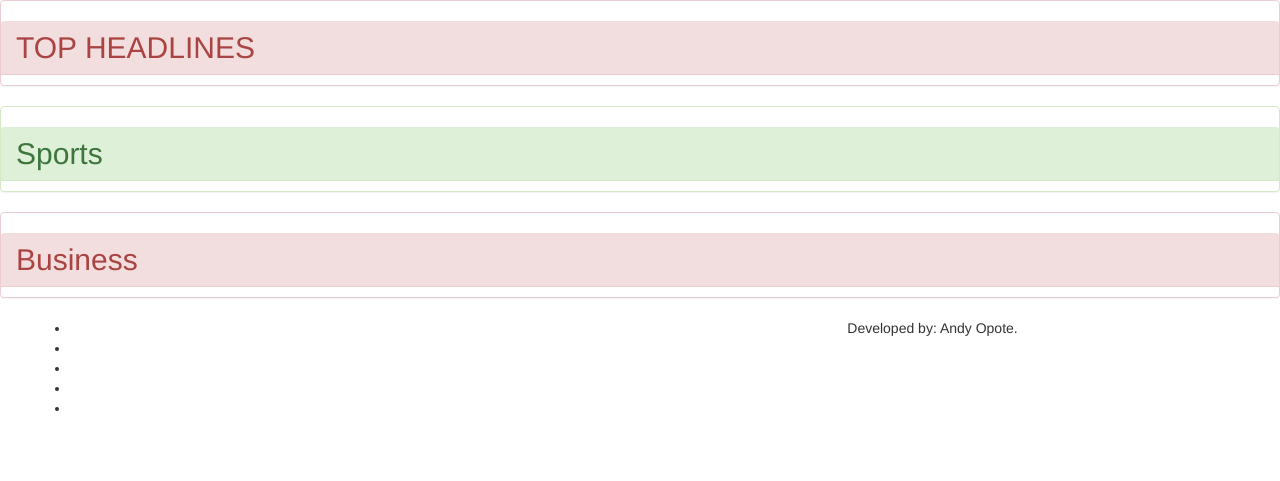
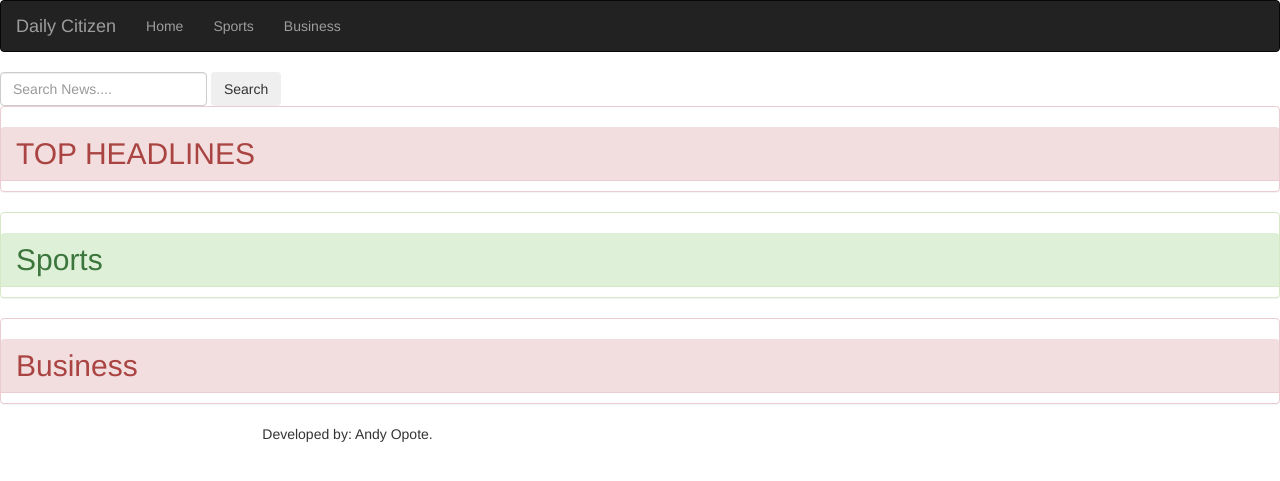
Before and after one commit to Andy3643/Daily-Citizen, a Flask app: template app/templates/index.html in a window 1280 px wide. Shown: the top 481 px of the page. Run offline with Flask 2, Linux system fonts and the light colour scheme; the template is opened without the code that fills it, so the values that code supplies are empty; some libraries are stand-ins or nearby versions.

Commit message:
deployment to heroku

```diff
--- a/app/templates/base.html
+++ b/app/templates/base.html
@@ -5,12 +5,14 @@
     <meta charset="UTF-8">
     <meta http-equiv="X-UA-Compatible" content="IE=edge">
     <meta name="viewport" content="width=device-width, initial-scale=1.0">
-    <link href="https://cdn.jsdelivr.net/npm/bootstrap@5.0.2/dist/css/bootstrap.min.css" rel="stylesheet" integrity="sha384-EVSTQN3/azprG1Anm3QDgpJLIm9Nao0Yz1ztcQTwFspd3yD65VohhpuuCOmLASjC" crossorigin="anonymous">
+
     <!-- <title></title> -->
     {% block tittle %} {% endblock %}
 </head>
 <body>
 <!--Navigation bar-->
+{% block navigation %}
+
 <nav class="navbar navbar-light navbar-expand-lg fixed-top">
     <div class="container">
       <a class="navbar-brand text-white " href="#"><h2><span><span class="text-white">DAILY CITIZEN</span> GENERETOR</span></h2></a>
@@ -45,6 +47,7 @@
     <input class="form-control mr-sm-2" type="search" placeholder="Search News...." aria-label="Search" name="search_name">
     <button class="btn btn-outline-success my-2 my-sm-0" type="submit">Search</button>
 </form>
+{% endblock %}
 
   <!-- Body Block -->
   {% block content %}
@@ -78,7 +81,7 @@
         <!-- Google -->
         <a
           class="btn btn-primary btn-floating m-1"
-          style="background-color: #dd4b39;"
+          style="background-color: hsl(7, 71%, 55%);"
           href="#!"
           role="button"
           ><i class="fab fa-google"></i
@@ -121,6 +124,6 @@
     </div>
     <!-- Copyright -->
   </footer>
-  <script src="https://cdn.jsdelivr.net/npm/bootstrap@5.0.2/dist/js/bootstrap.bundle.min.js" integrity="sha384-MrcW6ZMFYlzcLA8Nl+NtUVF0sA7MsXsP1UyJoMp4YLEuNSfAP+JcXn/tWtIaxVXM" crossorigin="anonymous"></script>
+
 </body>
 </html>
--- a/app/templates/bussiness.html
+++ b/app/templates/business.html
@@ -1,8 +1,8 @@
 {% extends 'base.html'%}
-{% import 'macros.html' as macro %}
+{% import 'macro.html' as macro %}
 {% block content%}
 <div class="panel panel-success">
-    <h1 class="my-4 panel-heading">Business</h1>
+    <h1 class="my-4 panel-heading text-center">Business</h1>
 
     <ul>
     {{macro.displaySources(business)}}
--- a/app/templates/index.html
+++ b/app/templates/index.html
@@ -1,8 +1,68 @@
 {% extends 'base.html'%}
 {% import 'macro.html' as macro %}
 
+{% block navigation %}
+{% endblock%}
+{% block content %}
 
-{% block content %}
+<!--navbar start-->
+<!-- <nav class="navbar navbar-light navbar-expand-lg fixed-top">
+    <div class="container">
+      <a class="navbar-brand text-white " href="#"><h2><span><span class="text-white">DAILY CITIZEN</span> GENERETOR</span></h2></a>
+      <button class="navbar-toggler bg-light" type="button" data-bs-toggle="offcanvas" data-bs-target="#offcanvasNavbar" aria-controls="offcanvasNavbar">
+        <span class="navbar-toggler-icon"></span>
+      </button>
+      <div class="offcanvas offcanvas-end" tabindex="-1" id="offcanvasNavbar" aria-labelledby="offcanvasNavbarLabel">
+        <div class="offcanvas-header">
+          <h5 class="offcanvas-title" id="offcanvasNavbarLabel"><span >TRENDING TOPICS</span></h5>
+          <button type="button" class="btn-close text-reset" data-bs-dismiss="offcanvas" aria-label="Close"></button>
+        </div>
+        <div class="offcanvas-body">
+          <ul class="navbar-nav justify-content-end flex-grow-1 pe-3">
+            <li class="nav-item">
+              <a class="nav-link active text-white px-4" aria-current="page" href="#">Home</a>
+            </li>
+            <li class="nav-item">
+              <a class="nav-link  text-white px-4" href="#">Politics</a>
+            </li>
+            <li class="nav-item">
+              <a class="nav-link  text-white px-4" href="#contact-us">Sports News</a>
+            </li>
+            <li class="nav-item">
+                <a class="nav-link  text-white px-4" href="#contact-us">Business News</a>
+              </li>
+          </ul>
+        </div>
+      </div>
+    </div>
+  </nav> -->
+
+  <div class="navbar navbar-inverse" role="navigation">
+    <div class="container-fluid">
+        <div class="navbar-header">
+            <button type="button" class="navbar-toggle" data-toggle="collapse" data-target=".navbar-collapse">
+              <span class="sr-only">Toggle navigation</span>
+              <span class="icon-bar"></span>
+              <span class="icon-bar"></span>
+              <span class="icon-bar"></span>
+            </button>
+            <a class="navbar-brand" href="/"> Daily Citizen </a>
+        </div>
+        <div class="navbar-collapse collapse">
+            <ul class="nav navbar-nav">
+                <li><a href="/">Home</a></li>
+                <li><a href="/sports">Sports</a></li>
+                <li><a href="/business">Business</a></li>
+        </div>
+
+    </div>
+</div>
+<form class="form-inline my-2 my-lg-0">
+    <input class="form-control mr-sm-2" type="search" placeholder="Search News...." aria-label="Search" name="search_name">
+    <button class="btn btn-outline-success my-2 my-sm-0" type="submit">Search</button>
+</form>
+
+<!--navbar end-->
 
 <div class="panel panel-danger">
     <h2 class="my-4 panel-heading">TOP HEADLINES</h2>
@@ -28,15 +88,6 @@
 <div class="container ">
     <div class="row ">
         <div class="col-md-6">
-            <ul class="list-group list-group-horizontal-xl icons bg-dark ">
-                <li class="icon-item"><a href="http://instagram.com" target="_blank" title="Instagram"><i class="fa fa-instagram" aria-hidden="true"></i></a></li>
-                <li class="icon-item"><a href="http://facebook.com" target="_blank" title="Facebook"><i class="fa fa-facebook-official" aria-hidden="true"></i></a></li>
-                <li class="icon-item"><a href="http://twitter.com" target="_blank" title="Twitter"><i class="fa fa-twitter" aria-hidden="true"></i></a></li>
-                <li class="icon-item"><a href="http://github.com" target="_blank" title="Github"><i class="fa fa-github" aria-hidden="true"></i></a></li>
-                <li class="icon-item"><a href="http://linkedin.com" target="_blank" title="Github"><i class="fa fa-linkedin" aria-hidden="true"></i></a></li>
-            </ul>
-        </div>
-        <div class="col-md-6">
             <footer class="page-footer font-small special-color-dark">
 
                 <!-- Copyright -->
--- a/app/templates/macro.html
+++ b/app/templates/macro.html
@@ -10,7 +10,8 @@
                     <a href="{{source.url}}" target="_blank">{{source.title}}</a>
                     </h4>
                     <p class="card-text">{{source.description}}</p>
-                    <p>Posted from:<span class="label label-primary">{{source.source['name']}}</span>  <span></span> Posted At:<span class="label label-danger">{{source.publishedAt}}</span></p>
+                    <p href="{{source.id}}">posted from :<span class="label label-primary">{{source.source['name']}}</span> </p>
+                    <p>Posted At:  <span class="label label-danger">{{source.publishedAt}}</span></p>
             </div>
             <hr style="border-width: 2px;">
         </div>
--- a/app/templates/sports.html
+++ b/app/templates/sports.html
@@ -1,8 +1,8 @@
 {% extends 'base.html'%}
-{% import 'macros.html' as macro %}
+{% import 'macro.html' as macro %}
 {% block content%}
 <div class="panel panel-success">
-    <h1 class="my-4 panel-heading">Business</h1>
+    <h1 class="my-4 panel-heading text-center">Sports News</h1>
 
     <ul>
     {{macro.displaySources(sports)}}
```
Also changed, not shown: app/templates/homepage.html (deleted, +0 -15 lines), requirements.txt (added, +17 -0 lines), 1 other file.
